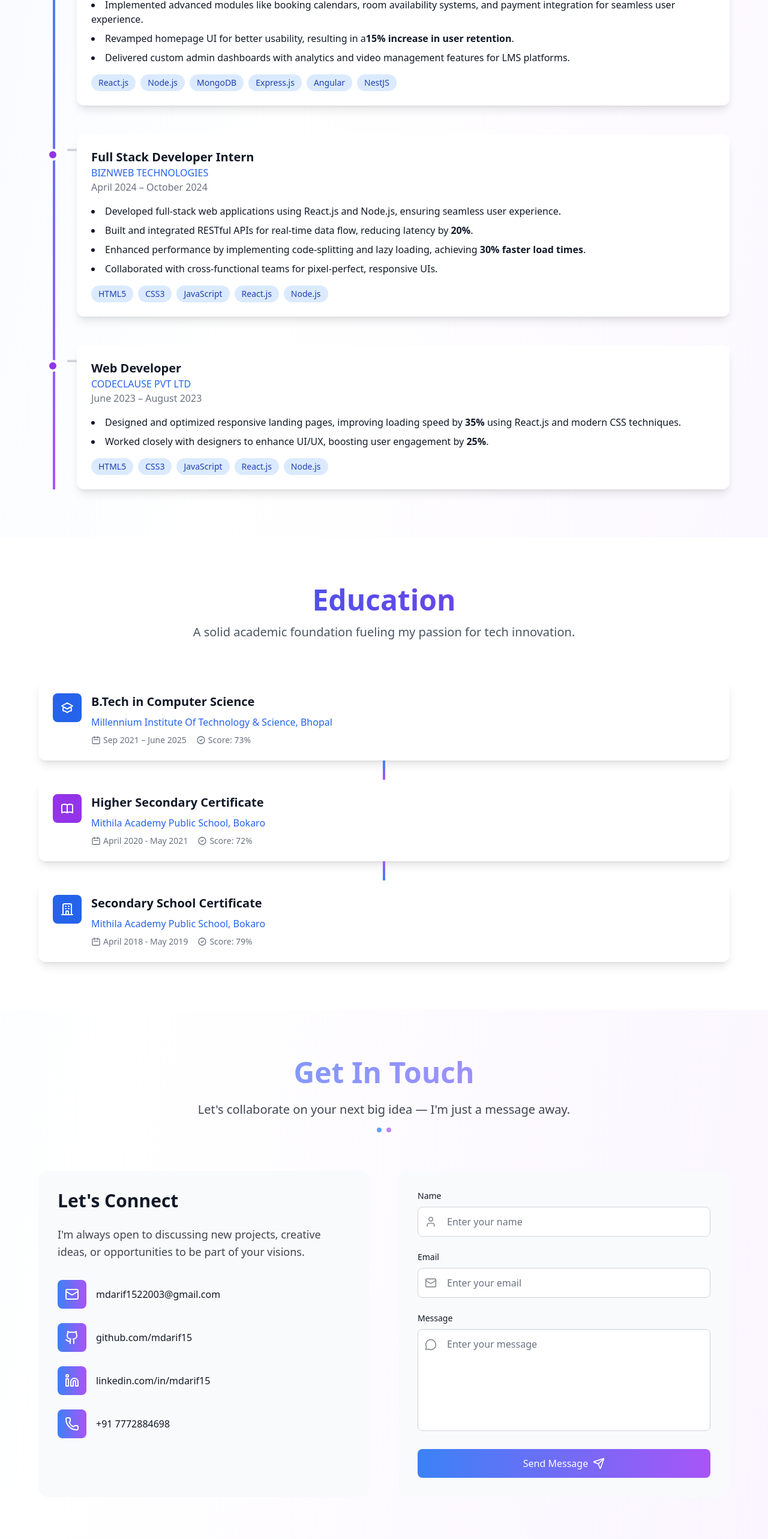
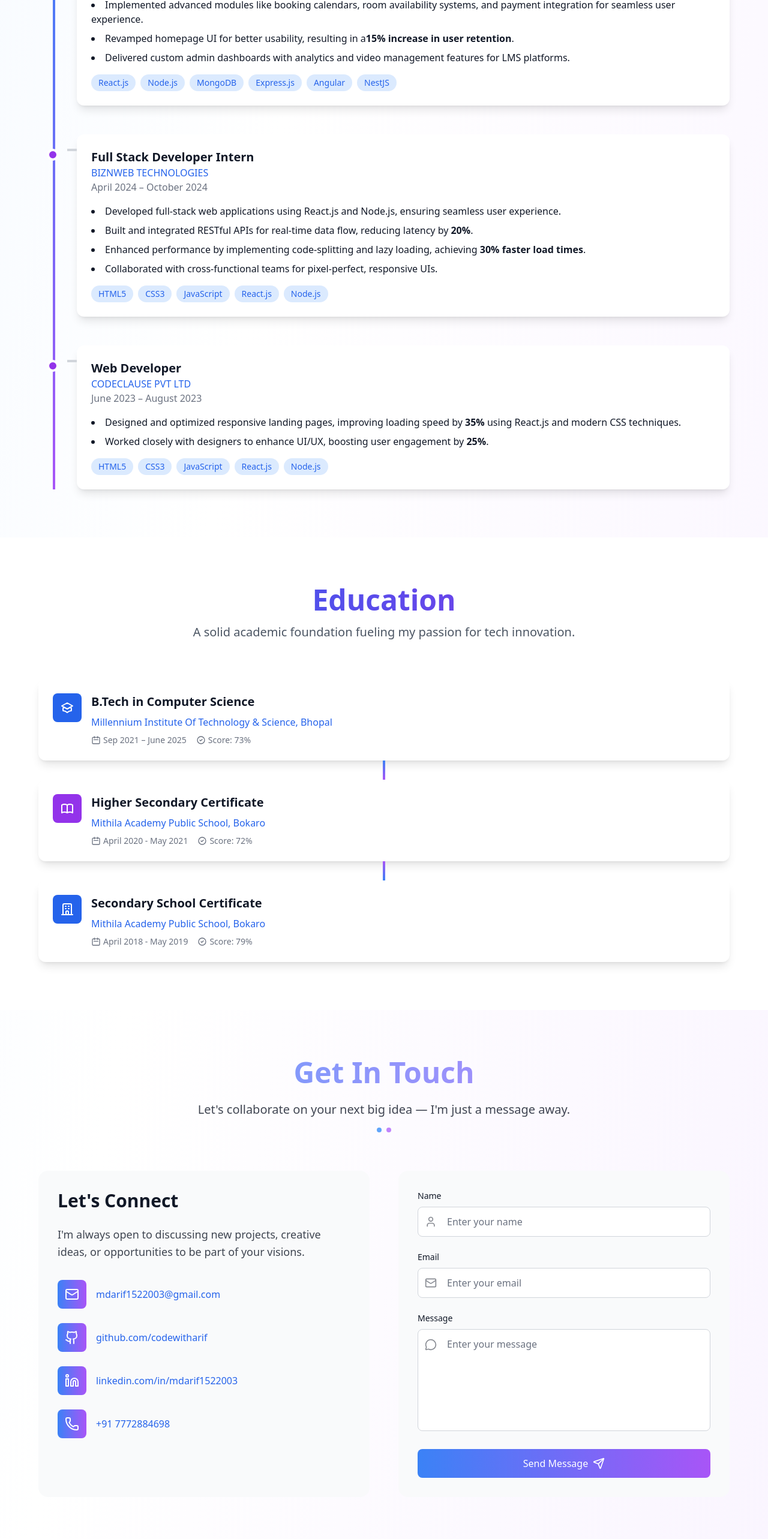
Before and after one commit to codewitharif/mdarifportfolio, a React (Vite) app: page / in a window 1280 px wide. Shown: the part 4356-6922 px from the top of the page at 60% size. Built offline with nearby package versions, Linux system fonts and the light colour scheme.

Commit message:
now added mail service for contact form

```diff
--- a/src/components/Test.jsx
+++ b/src/components/Test.jsx
@@ -40,6 +40,11 @@ const Portfolio = () => {
   const [darkMode, setDarkMode] = useState(false);
   const [activeSection, setActiveSection] = useState("hero");
   const [isMenuOpen, setIsMenuOpen] = useState(false);
+  const [formData, setFormData] = useState({
+    name: "",
+    email: "",
+    message: "",
+  });
 
   useEffect(() => {
     const handleScroll = () => {
@@ -106,6 +111,32 @@ const Portfolio = () => {
     },
   ];
 
+  const handleChange = (e) => {
+    const { name, value } = e.target;
+    setFormData((prev) => ({ ...prev, [name]: value }));
+  };
+
+  const handleSubmit = async (e) => {
+    e.preventDefault();
+    console.log(formData);
+
+    const res = await fetch(
+      "https://portfolioserver-pi.vercel.app/api/contact",
+      {
+        method: "POST",
+        headers: { "Content-Type": "application/json" },
+        body: JSON.stringify(formData),
+      }
+    );
+
+    const data = await res.json();
+    if (data.success) {
+      alert("✅ Message sent successfully!");
+      setFormData({ name: "", email: "", message: "" }); // reset form
+    } else {
+      alert("❌ Failed to send message!");
+    }
+  };
   const NavLink = ({ href, children, mobile = false }) => (
     <button
       onClick={() => scrollToSection(href)}
@@ -1437,10 +1468,7 @@ const Portfolio = () => {
       </section>
 
       {/* Experience Section */}
-      <section
-        id="experience"
-        className={`py-20 px-6 `}
-      >
+      <section id="experience" className={`py-20 px-6 `}>
         <div className="max-w-6xl mx-auto">
           <div className="text-center mb-16">
             <h2 className="text-4xl md:text-5xl font-bold mb-4 bg-gradient-to-r from-blue-600 to-purple-600 bg-clip-text text-transparent">
@@ -1510,6 +1538,7 @@ const Portfolio = () => {
                       management features for LMS platforms.
                     </li>
                   </ul>
+
                   <div className="flex flex-wrap gap-2 mt-4">
                     {[
                       "React.js",
@@ -1521,7 +1550,12 @@ const Portfolio = () => {
                     ].map((tech) => (
                       <span
                         key={tech}
-                        className="px-3 py-1 text-sm bg-blue-100 dark:bg-blue-900/50 text-blue-800 dark:text-blue-200 rounded-full"
+                        className={`px-3 py-1 text-sm rounded-full
+        ${
+          darkMode
+            ? "bg-blue-900/50 text-blue-200"
+            : "bg-blue-100 text-blue-600"
+        }`}
                       >
                         {tech}
                       </span>
@@ -1585,7 +1619,12 @@ const Portfolio = () => {
                       (tech) => (
                         <span
                           key={tech}
-                          className="px-3 py-1 text-sm bg-blue-100 dark:bg-blue-900/50 text-blue-800 dark:text-blue-200 rounded-full"
+                          className={`px-3 py-1 text-sm rounded-full
+        ${
+          darkMode
+            ? "bg-blue-900/50 text-blue-200"
+            : "bg-blue-100 text-blue-600"
+        }`}
                         >
                           {tech}
                         </span>
@@ -1637,7 +1676,12 @@ const Portfolio = () => {
                       (tech) => (
                         <span
                           key={tech}
-                          className="px-3 py-1 text-sm bg-blue-100 dark:bg-blue-900/50 text-blue-800 dark:text-blue-200 rounded-full"
+                          className={`px-3 py-1 text-sm rounded-full
+        ${
+          darkMode
+            ? "bg-blue-900/50 text-blue-200"
+            : "bg-blue-100 text-blue-600"
+        }`}
                         >
                           {tech}
                         </span>
@@ -1941,39 +1985,67 @@ const Portfolio = () => {
               </p>
 
               <div className="space-y-6">
+                {/* Email */}
                 <div className="flex items-center space-x-4">
                   <div className="w-12 h-12 bg-gradient-to-r from-blue-500 to-purple-500 rounded-lg flex items-center justify-center">
                     <Mail className="w-6 h-6 text-white" />
                   </div>
                   <div>
-                    <p className="font-medium">mdarif1522003@gmail.com</p>
-                  </div>
-                </div>
-
+                    <a
+                      href="mailto:mdarif1522003@gmail.com"
+                      className="font-medium text-blue-600 hover:underline"
+                    >
+                      mdarif1522003@gmail.com
+                    </a>
+                  </div>
+                </div>
+
+                {/* GitHub */}
                 <div className="flex items-center space-x-4">
                   <div className="w-12 h-12 bg-gradient-to-r from-blue-500 to-purple-500 rounded-lg flex items-center justify-center">
                     <Github className="w-6 h-6 text-white" />
                   </div>
                   <div>
-                    <p className="font-medium">github.com/mdarif15</p>
-                  </div>
-                </div>
-
+                    <a
+                      href="https://github.com/codewitharif"
+                      target="_blank"
+                      rel="noopener noreferrer"
+                      className="font-medium text-blue-600 hover:underline"
+                    >
+                      github.com/codewitharif
+                    </a>
+                  </div>
+                </div>
+
+                {/* LinkedIn */}
                 <div className="flex items-center space-x-4">
                   <div className="w-12 h-12 bg-gradient-to-r from-blue-500 to-purple-500 rounded-lg flex items-center justify-center">
                     <Linkedin className="w-6 h-6 text-white" />
                   </div>
                   <div>
-                    <p className="font-medium">linkedin.com/in/mdarif15</p>
-                  </div>
-                </div>
-
+                    <a
+                      href="https://linkedin.com/in/mdarif1522003"
+                      target="_blank"
+                      rel="noopener noreferrer"
+                      className="font-medium text-blue-600 hover:underline"
+                    >
+                      linkedin.com/in/mdarif1522003
+                    </a>
+                  </div>
+                </div>
+
+                {/* Phone */}
                 <div className="flex items-center space-x-4">
                   <div className="w-12 h-12 bg-gradient-to-r from-blue-500 to-purple-500 rounded-lg flex items-center justify-center">
                     <Phone className="w-6 h-6 text-white" />
                   </div>
                   <div>
-                    <p className="font-medium">+91 7772884698</p>
+                    <a
+                      href="tel:+917772884698"
+                      className="font-medium text-blue-600 hover:underline"
+                    >
+                      +91 7772884698
+                    </a>
                   </div>
                 </div>
               </div>
@@ -1986,6 +2058,7 @@ const Portfolio = () => {
               } rounded-2xl p-8`}
             >
               <div className="space-y-6">
+                {/* Name */}
                 <div>
                   <label className="block text-sm font-medium mb-2">Name</label>
                   <div className="relative">
@@ -1993,8 +2066,8 @@ const Portfolio = () => {
                     <input
                       type="text"
                       name="name"
-                      value=""
-                      onChange=""
+                      value={formData.name}
+                      onChange={handleChange}
                       placeholder="Enter your name"
                       className={`w-full pl-12 pr-4 py-3 rounded-lg border ${
                         darkMode
@@ -2006,6 +2079,7 @@ const Portfolio = () => {
                   </div>
                 </div>
 
+                {/* Email */}
                 <div>
                   <label className="block text-sm font-medium mb-2">
                     Email
@@ -2015,7 +2089,8 @@ const Portfolio = () => {
                     <input
                       type="email"
                       name="email"
-                      value=""
+                      value={formData.email}
+                      onChange={handleChange}
                       placeholder="Enter your email"
                       className={`w-full pl-12 pr-4 py-3 rounded-lg border ${
                         darkMode
@@ -2027,6 +2102,7 @@ const Portfolio = () => {
                   </div>
                 </div>
 
+                {/* Message */}
                 <div>
                   <label className="block text-sm font-medium mb-2">
                     Message
@@ -2035,7 +2111,8 @@ const Portfolio = () => {
                     <MessageCircle className="absolute left-3 top-4 w-5 h-5 opacity-50" />
                     <textarea
                       name="message"
-                      value=""
+                      value={formData.message}
+                      onChange={handleChange}
                       placeholder="Enter your message"
                       rows={6}
                       className={`w-full pl-12 pr-4 py-3 rounded-lg border resize-none ${
@@ -2048,7 +2125,11 @@ const Portfolio = () => {
                   </div>
                 </div>
 
-                <button className="w-full py-3 px-6 bg-gradient-to-r from-blue-500 to-purple-500 text-white rounded-lg font-medium hover:from-blue-600 hover:to-purple-600 focus:outline-none focus:ring-2 focus:ring-blue-500 focus:ring-offset-2 transition-all duration-300 transform hover:scale-105 flex items-center justify-center space-x-2">
+                {/* Submit Button */}
+                <button
+                  onClick={handleSubmit}
+                  className="w-full py-3 px-6 bg-gradient-to-r from-blue-500 to-purple-500 text-white rounded-lg font-medium hover:from-blue-600 hover:to-purple-600 focus:outline-none focus:ring-2 focus:ring-blue-500 focus:ring-offset-2 transition-all duration-300 transform hover:scale-105 flex items-center justify-center space-x-2"
+                >
                   <span>Send Message</span>
                   <Send className="w-5 h-5" />
                 </button>
```
